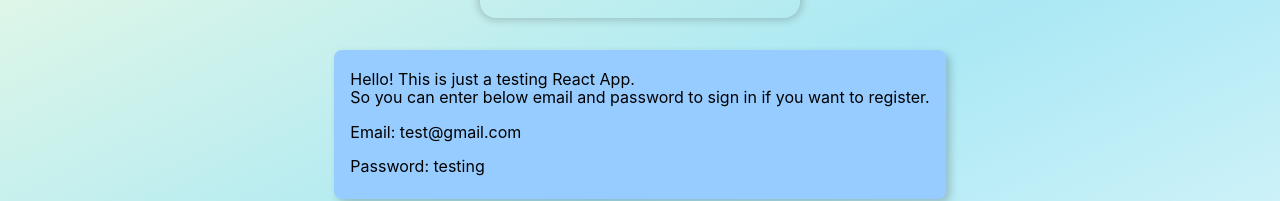
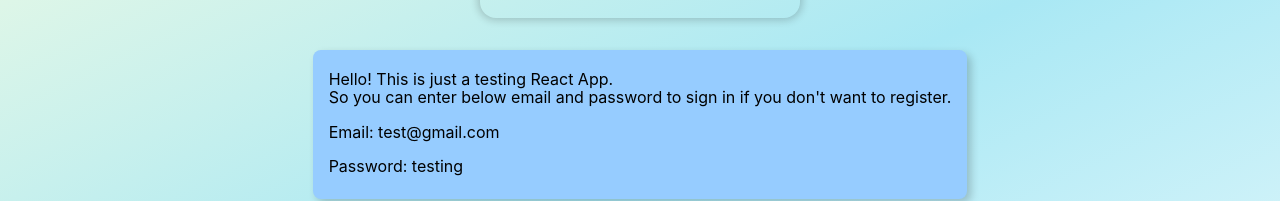
Before and after one commit to Thuta-21/Smart-Brain, a React (Create React App) app: page / in a window 1280 px wide. Shown: the part 484-685 px from the top of the page. Built offline with nearby package versions, Linux system fonts and the light colour scheme.

Commit message:
changing text

```diff
--- a/src/components/ParticleBg/Particle.js
+++ b/src/components/ParticleBg/Particle.js
@@ -6,7 +6,7 @@ class ParticleBg extends Component {
   render () {
     return (
       <>
-        <ParticlesBg type="cobweb" num={25} bg={true} />
+        <ParticlesBg type="polygon" num={2} bg={true} />
       </>
     )
   }
--- a/src/components/SignIn/SignIn.js
+++ b/src/components/SignIn/SignIn.js
@@ -77,7 +77,7 @@ class SignIn extends Component {
                 </div>
                 <div className="center mt3 pa3 note">
                     <div className="shadow-5 bg-light-blue pl3 pr3 pt1 pb2 br3">
-                        <p className="f5">Hello! This is just a testing React App. <br/>So you can enter below email and password to sign in if you want to register.</p>
+                        <p className="f5">Hello! This is just a testing React App. <br/>So you can enter below email and password to sign in if you don't want to register.</p>
                         <p className="f5">Email: test@gmail.com</p>
                         <p className="f5">Password: testing</p>
                     </div>
```
